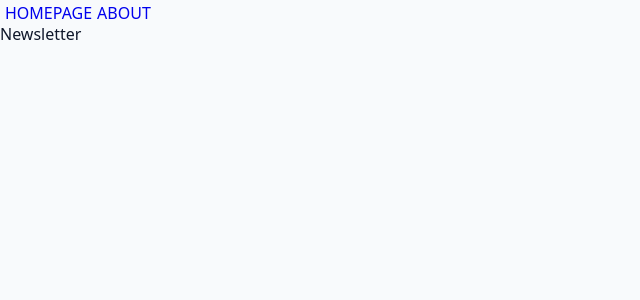
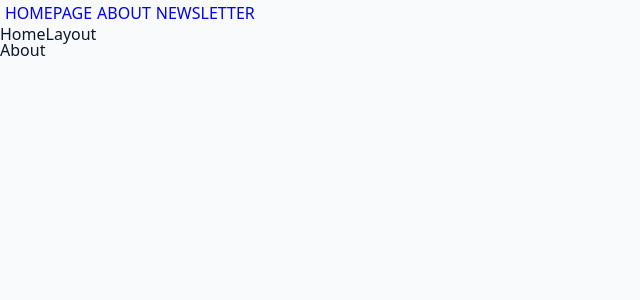
Before and after one commit to CR7sewey/MixMaster-react, a React (Vite) app in the folder vite-project/: page /about in a window 1280 px wide. Shown: the top 300 px of the page, without its empty margins (0-640 px from the left). Built offline with nearby package versions, Linux system fonts and the light colour scheme.

Commit message:
Some changes in router

```diff
--- a/vite-project/src/App.jsx
+++ b/vite-project/src/App.jsx
@@ -19,10 +19,12 @@ const router = createBrowserRouter([
   {
     path: "/",
     element: <HomeLayout />,
-  },
-  {
-    path: "/",
-    element: <About />,
+    children: [
+      { index: true, element: <Landing /> }, // true to displays with HomeLayout page
+      { path: "cocktail", element: <Cocktail /> },
+      { path: "newletter", element: <Newsletter /> },
+      { path: "about", element: <About /> }, /// relative to the parent
+    ],
   },
 ]);
 
@@ -32,8 +34,13 @@ function App() {
     <Router>
       <Nav />
       <Routes>
-        <Route path="/" element={<HomeLayout />}></Route>
-        <Route path="/about" element={<Newsletter />}></Route>
+        <Route path="/" element={<HomeLayout />}>
+          <Route index={true} element={<Landing />}></Route>
+          <Route path="/cocktail" element={<Cocktail />}></Route>
+          <Route path="/newsletter" element={<Newsletter />}></Route>
+          <Route path="/about" element={<About />}></Route>
+        </Route>
+
         <Route path="*" element={<Error />}></Route>
       </Routes>
     </Router>
--- a/vite-project/src/Components/Nav.jsx
+++ b/vite-project/src/Components/Nav.jsx
@@ -6,6 +6,7 @@ const Nav = () => {
     <div style={{ display: "flex", padding: "5px", gap: "5px" }}>
       <Link to="/">HOMEPAGE</Link>
       <Link to="/about">ABOUT</Link>
+      <Link to="/newsletter">NEWSLETTER</Link>
     </div>
   );
 };
--- a/vite-project/src/Pages/HomeLayout.jsx
+++ b/vite-project/src/Pages/HomeLayout.jsx
@@ -1,7 +1,13 @@
 import React from "react";
+import { Outlet } from "react-router-dom"; // to displays the children in App
 
 const HomeLayout = () => {
-  return <div>HomeLayout</div>;
+  return (
+    <div>
+      HomeLayout
+      <Outlet />
+    </div>
+  );
 };
 
 export default HomeLayout;
```
